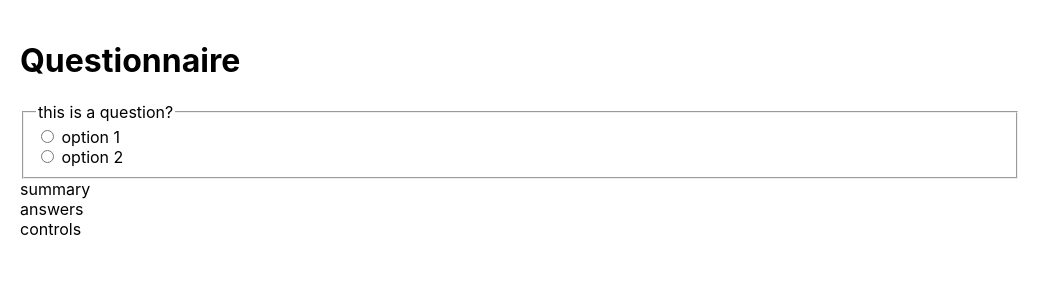
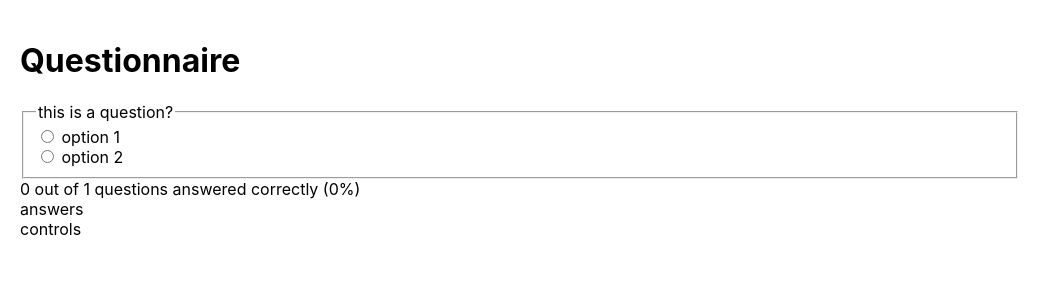
Before and after one commit to matttk/ccd-akademie-agility-katas-filling-out-a-questionnaire_I, a React (Create React App) app: page / in a window 1280 px wide. Shown: the top 300 px of the page, without its empty margins (0-1061 px from the left). Built offline with nearby package versions, Linux system fonts and the light colour scheme.

Commit message:
Show number and percentage of correct answers

```diff
--- a/src/Questionnaire/Questionnaire.tsx
+++ b/src/Questionnaire/Questionnaire.tsx
@@ -1,25 +1,43 @@
+import { useState } from "react";
+
 import { Controls } from "./Controls/Controls";
 import { Question, Questions } from "./Questions/Questions";
 import { Results } from "./Results/Results";
 
-function Questionnaire(): JSX.Element {
 const questions: Array<Question> = [
   {
     label: "this is a question?",
     name: "question1",
     choices: [
       { value: "opt1", label: "option 1" },
-        { value: "opt2", label: "option 2" },
+      { value: "opt2", label: "option 2", correct: true },
     ],
   },
 ];
+
+function Questionnaire(): JSX.Element {
+  const [answers, setAnswers] = useState<Array<string | undefined>>(
+    Array(questions.length)
+  );
+
+  function handleChangeAnswer(index: number, value: string) {
+    const newValues = [...answers];
+
+    newValues[index] = value;
+    setAnswers(newValues);
+  }
+
   const title: string = "Questionnaire";
 
   return (
     <div className="Questionnaire">
       <h1>{title}</h1>
-      <Questions questions={questions} />
-      <Results />
+      <Questions
+        questions={questions}
+        answers={answers}
+        onChangeAnswer={handleChangeAnswer}
+      />
+      <Results questions={questions} answers={answers} />
       <Controls />
     </div>
   );
--- a/src/Questionnaire/Questions/Questions.tsx
+++ b/src/Questionnaire/Questions/Questions.tsx
@@ -1,4 +1,3 @@
-import { useState } from "react";
 import { FormGroup, Input, Label } from "reactstrap";
 
 export type Question = {
@@ -7,27 +6,20 @@ export type Question = {
   choices: Array<QuestionChoice>;
 };
 
-type QuestionChoice = {
+export type QuestionChoice = {
   label: string;
   value: string;
+  correct?: boolean;
 };
 
 interface QuestionsProps {
   questions: Array<Question>;
+  answers: Array<string | undefined>;
+  onChangeAnswer: Function;
 }
 
 function Questions(props: QuestionsProps): JSX.Element {
-  const { questions } = props;
-  const [values, setValues] = useState<Array<string | undefined>>(
-    Array(questions.length)
-  );
-
-  function handleChange(index: number, value: string) {
-    const newValues = [...values];
-
-    newValues[index] = value;
-    setValues(newValues);
-  }
+  const { questions, answers, onChangeAnswer } = props;
 
   return (
     <div className="Questions">
@@ -37,8 +29,8 @@ function Questions(props: QuestionsProps): JSX.Element {
           label={question.label}
           name={question.name}
           choices={question.choices}
-          selectedChoice={values[index]}
-          onChange={(value: string) => handleChange(index, value)}
+          selectedChoice={answers[index]}
+          onChange={(value: string) => onChangeAnswer(index, value)}
         />
       ))}
     </div>
--- a/src/Questionnaire/Results/Results.tsx
+++ b/src/Questionnaire/Results/Results.tsx
@@ -1,11 +1,19 @@
+import { Question } from "../Questions/Questions";
 import { Answers } from "./Answers";
 import { Summary } from "./Summary";
 
-function Results(): JSX.Element {
+interface ResultsProps {
+  questions: Array<Question>;
+  answers: Array<string | undefined>;
+}
+
+function Results(props: ResultsProps): JSX.Element {
+  const { questions, answers } = props;
+
   return (
     <div className="Results">
-      <Summary />
-      <Answers />
+      <Summary questions={questions} answers={answers} />
+      <Answers questions={questions} answers={answers} />
     </div>
   );
 }
--- a/src/Questionnaire/Results/Summary.tsx
+++ b/src/Questionnaire/Results/Summary.tsx
@@ -1,5 +1,28 @@
-function Summary(): JSX.Element {
-  return <div className="Summary">summary</div>;
+import { Question } from "../Questions/Questions";
+import { isCorrect } from "./utils";
+
+interface AnswersProps {
+  questions: Array<Question>;
+  answers: Array<string | undefined>;
+}
+
+function Summary(props: AnswersProps): JSX.Element {
+  const { questions, answers } = props;
+  const numCorrect: number = questions.reduce(
+    (numCorrect: number, question: Question, index: number) => {
+      if (answers[index] && isCorrect(question, answers[index])) {
+        numCorrect++;
+      }
+
+      return numCorrect;
+    },
+    0
+  );
+  const numQuestions: number = questions.length;
+  const percentage: number = Math.round((numCorrect / questions.length) * 100);
+  const summaryText: string = `${numCorrect} out of ${numQuestions} questions answered correctly (${percentage}%)`;
+
+  return <div className="Summary">{summaryText}</div>;
 }
 
 export { Summary };
--- /dev/null
+++ b/src/Questionnaire/Results/utils.ts
@@ -0,0 +1,16 @@
+import { Question, QuestionChoice } from "../Questions/Questions";
+
+export function isCorrect(
+  question: Question,
+  answer: string | undefined
+): boolean {
+  const correctChoice: QuestionChoice | undefined = question.choices.find(
+    (choice) => choice.correct
+  );
+
+  if (correctChoice) {
+    return correctChoice.value === answer;
+  }
+
+  return false;
+}
```
Also changed, not shown: src/Questionnaire/Results/Answers.tsx (+8 -1 lines). Lines whose indentation alone changed are shown as unchanged.
